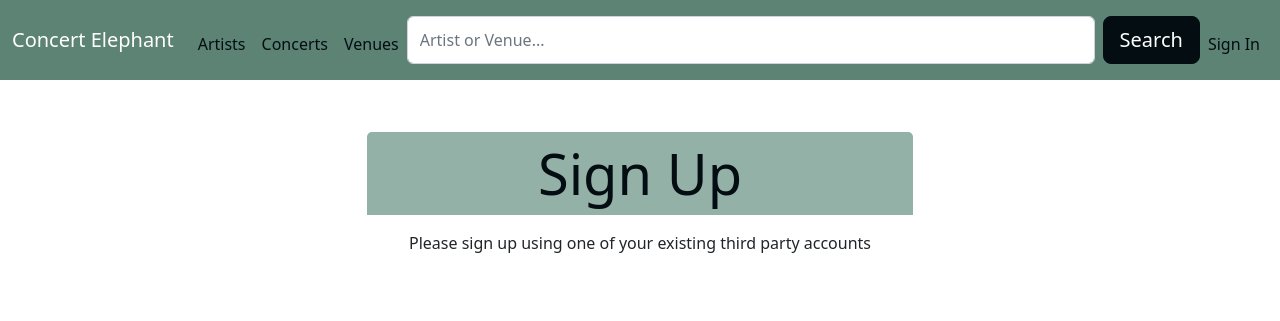
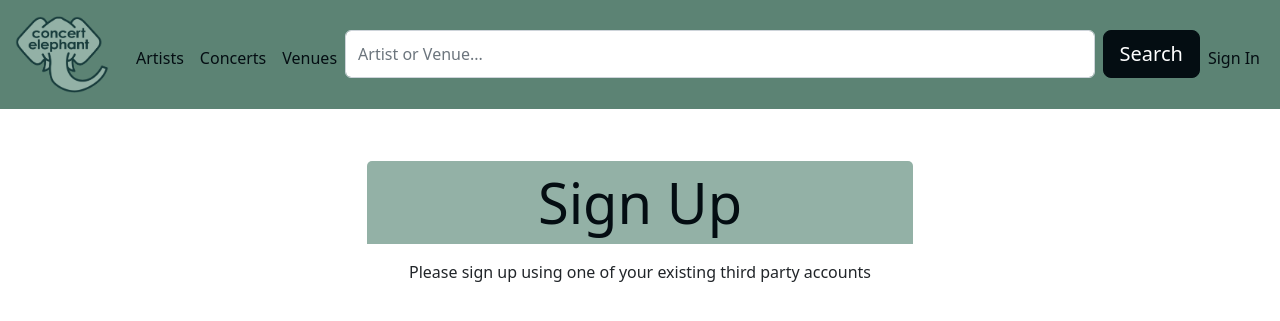
Before and after one commit to soehlert/concert-elephant, a Django app: template concert_elephant/templates/account/signup.html in a window 1280 px wide. Shown: the top 321 px of the page. Run offline with Django 4.2, Linux system fonts and the light colour scheme; the template is opened without the code that fills it, so the values that code supplies are empty; some libraries are stand-ins or nearby versions.

Commit message:
feat(logo): add a logo!

```diff
--- a/concert_elephant/static/css/project.css
+++ b/concert_elephant/static/css/project.css
@@ -161,3 +161,8 @@ td[onclick]:hover {
   cursor: pointer;
   background-color: #D3D3D3;
 }
+
+.logo {
+    width: 100px;
+    height: auto;  /* This maintains the aspect ratio */
+}
--- a/concert_elephant/templates/navbar.html
+++ b/concert_elephant/templates/navbar.html
@@ -3,7 +3,10 @@
 <div class="mb-1">
   <nav class="navbar navbar-custom sticky-top navbar-expand-md navbar-dark justify-content-between bg-dark">
     <div class="container-fluid">
-      <a class="navbar-brand" href="{% url 'concerts:home' %}">Concert Elephant<span class="visually-hidden">(current)</span></a>
+      <a class="navbar-brand" href="{% url 'concerts:home' %}">
+          <img src="{% static 'images/logo.png' %}" alt="Concert Elephant Logo" class="logo">
+          <span class="visually-hidden">(current)</span>
+      </a>
       <button class="navbar-toggler navbar-toggler-right"
               type="button"
               data-bs-toggle="collapse"
```
Also changed, not shown: concert_elephant/static/images/logo.png (added).
